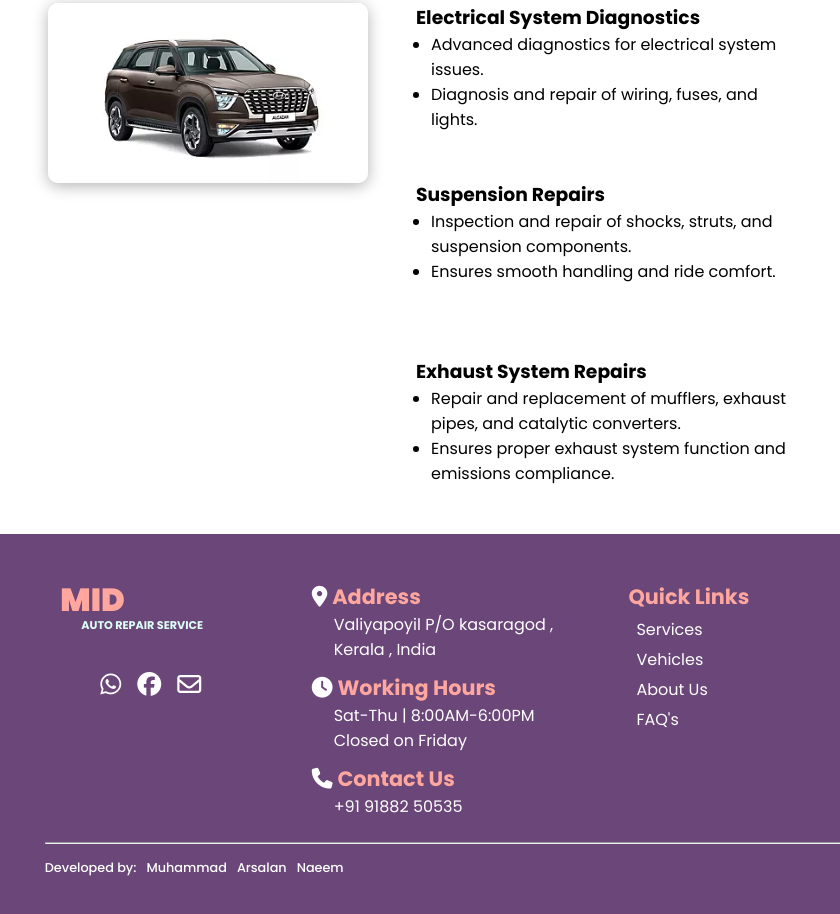
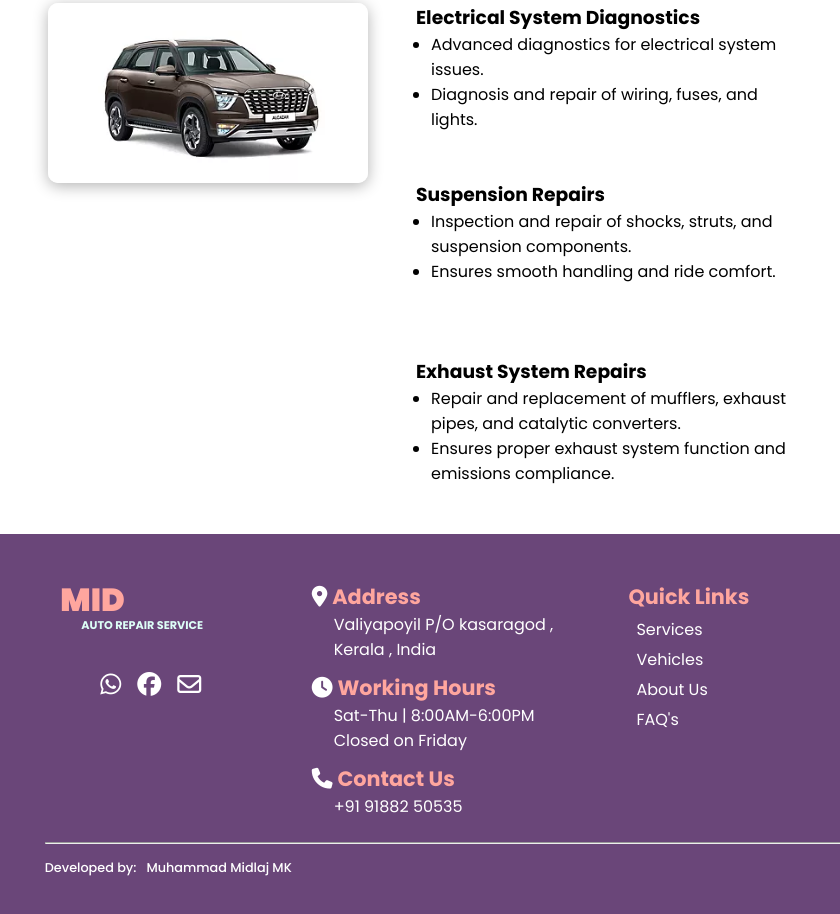
Before and after one commit to midlaj-mohd/Work-Shop, a plain HTML site: page hyundaiService.html in a window 1280 px wide. Shown: the part 663-1577 px from the top of the page, 0-840 px from the left. Drawn offline with Linux system fonts and the light colour scheme.

Commit message:
Update hyundaiService.html

```diff
--- a/hyundaiService.html
+++ b/hyundaiService.html
@@ -355,15 +355,7 @@
           <div class="lowerFooterContent">
             <div class="developersInfo">
               <span>Developed by: </span
-              ><a
-                href="imgs/muhammad-midlaj(CV).pdf"
-                target="_blank"
-                >Muhammad</a
-              ><a
-                href="imgs/muhammad-midlaj(CV).pdf"
-                target="_blank"
-                >Arsalan</a
-              ><a href="imgs/muhammad-midlaj(CV).pdf" target="_blank">Naeem</a>
+              ><a href="imgs/muhammad-midlaj(CV).pdf" target="_blank">Muhammad Midlaj MK</a>
             </div>
             <div class="copyRight">
               &copy; MID auto workshop. All rights reserved.
```
